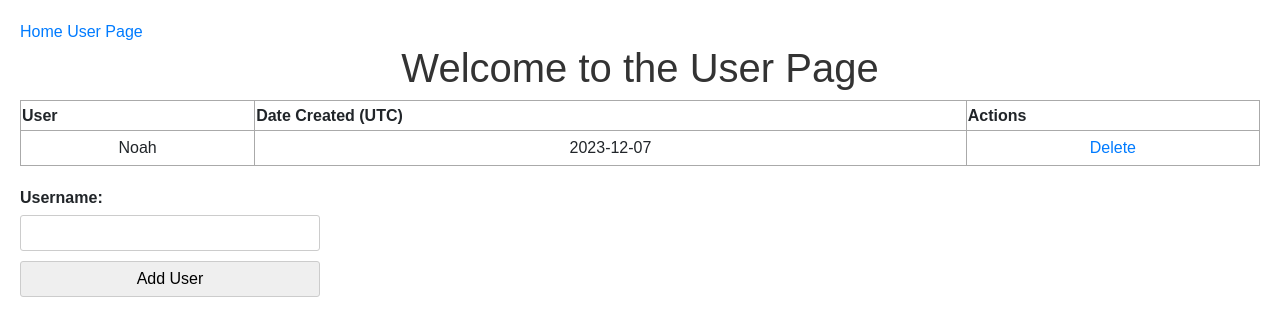
After one commit to beknobloch/Roommate-Helper, a Flask app: page /user in a window 1280 px wide. The commit adds this page. Shown: the top 336 px of the page. Run offline with Flask 3, Linux system fonts and the light colour scheme; data comes from the database, SQL or seed files in the repository.

Commit message:
Added page navigation and user page

```diff
--- a/app.py
+++ b/app.py
@@ -1,19 +1,20 @@
 import json
-from flask import Flask, render_template, request, jsonify
+from flask import Flask, render_template, request, jsonify, redirect, url_for
 from flask_sqlalchemy import SQLAlchemy
 from user import User
 from item import Item
 from ledger import Ledger
+from datetime import datetime
 
 app = Flask(__name__)
 app.config['SQLALCHEMY_DATABASE_URI'] = 'sqlite:///test.db'
 db = SQLAlchemy(app)
 
 
-class Database(db.Model):
+class Users(db.Model):
     id = db.Column(db.Integer, primary_key=True)
-    user = db.Column(db.String(200), nullable=False)
-    balance = db.Column(db.Float, nullable=False)
+    content = db.Column(db.String(200), nullable=False)
+    date_created = db.Column(db.DateTime, default=datetime.utcnow)
 
     def __repr__(self):
         return '<User %r>' % self.id
@@ -43,6 +44,35 @@ sample_dict = {
 @app.route('/', methods=['POST', 'GET'])
 def index():  # put application's code here
     return render_template('index.html')
+
+
+@app.route('/delete/<int:id>')
+def delete(id):
+    user_to_delete = Users.query.get_or_404(id)
+
+    try:
+        db.session.delete(user_to_delete)
+        db.session.commit()
+        return redirect('/')
+    except:
+        return "There was a problem deleting that user"
+
+
+@app.route('/user', methods=['POST', 'GET'])
+def add_user():
+    if request.method == 'POST':
+        username_content = request.form['content']
+        new_user = Users(content=username_content)
+
+        try:
+            db.session.add(new_user)
+            db.session.commit()
+            return redirect('/')
+        except:
+            return 'There was an issue adding your user'
+    else:
+        users = Users.query.order_by(Users.date_created).all()
+        return render_template('user.html', users=users)
 
 
 @app.route('/pass_data', methods=['POST'])
--- a/static/css/main.css
+++ b/static/css/main.css
@@ -14,6 +14,25 @@ body {
         flex-direction: column;
         max-width: 300px;
       }
+
+      table, td, th {
+            border: 1px solid #aaa;
+        }
+
+        table {
+            border-collapse: collapse;
+            width: 100%;
+        }
+
+        th {
+            height: 30px;
+        }
+
+        td {
+            text-align: center;
+            padding: 5px;
+        }
+
 
       label {
         margin-bottom: 5px;
--- a/templates/base.html
+++ b/templates/base.html
@@ -12,6 +12,10 @@
       {% block head %}{% endblock %}
   </head>
   <body>
+  <nav>
+      <a href="{{ url_for('index') }}">Home</a>
+      <a href="{{ url_for('add_user') }}">User Page</a>
+    </nav>
     {% block body %}{% endblock %}
   </body>
 </html>
--- /dev/null
+++ b/templates/user.html
@@ -0,0 +1,32 @@
+{% extends 'base.html' %}
+
+{% block head %}
+<title>User Page</title>
+{% endblock %}
+
+{% block body %}
+    <h1>Welcome to the User Page</h1>
+    <div class="content">
+        <table>
+            <tr>
+                <th>User</th>
+                <th>Date Created (UTC)</th>
+                <th>Actions</th>
+            </tr>
+            {% for user in users %}
+                <tr>
+                    <td>{{ user.content }}</td>
+                    <td>{{ user.date_created.date() }}</td>
+                    <td>
+                        <a href="/delete/{{ user.id }}">Delete</a>
+                    </td>
+                </tr>
+            {% endfor %}
+        </table>
+        <form action="/user" method="POST">
+            <label for="username">Username:</label>
+            <input type="text" name="content" id="username">
+            <input type="submit" value="Add User">
+        </form>
+    </div>
+{% endblock %}
```
Also changed, not shown: instance/test.db, package-lock.json.
